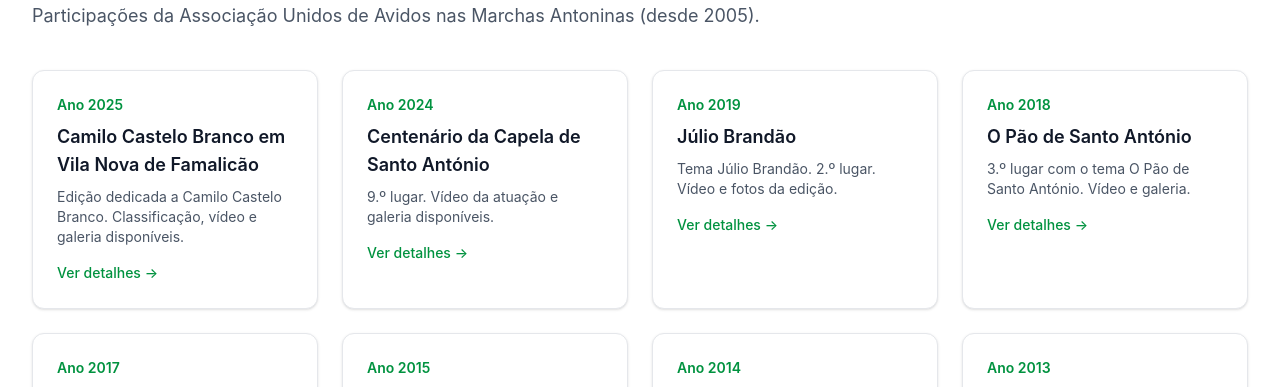
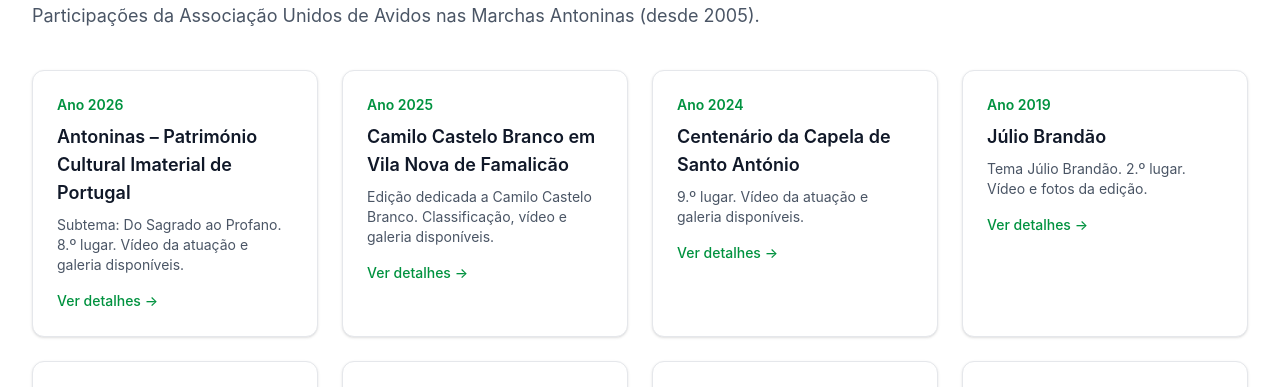
Before and after one commit to gteixeira05/Unidos-de-Avidos-Website, a Next.js app: page /sobre/marchas in a window 1280 px wide. Shown: the part 194-581 px from the top of the page. Built offline with nearby package versions, Linux system fonts and the light colour scheme; no server answers; the database is empty.

Commit message:
Fix: adicionar 2026 a lista de anos das Marchas Antoninas

```diff
--- a/src/app/sobre/marchas/page.tsx
+++ b/src/app/sobre/marchas/page.tsx
@@ -4,7 +4,7 @@
 
 const ANOS_PARTICIPACAO = [
   2005, 2006, 2007, 2008, 2009, 2010, 2011, 2012, 2013, 2014, 2015, 2017, 2018,
-  2019, 2024, 2025,
+  2019, 2024, 2025, 2026,
 ];
 
 const SEM_TEMA_TITULO = "Ainda não há informação";
```
